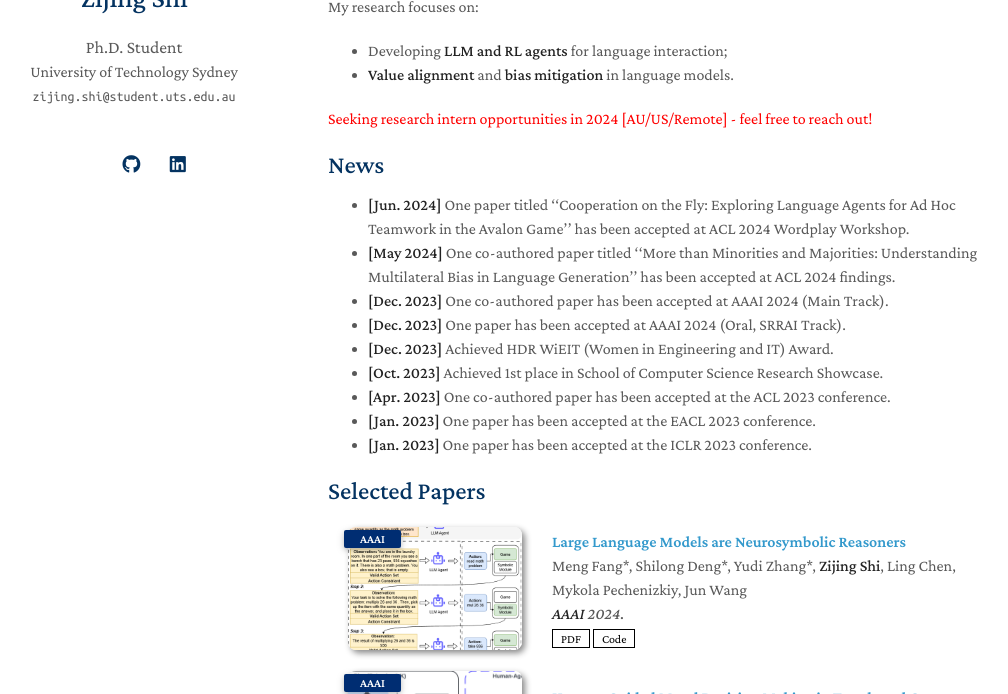
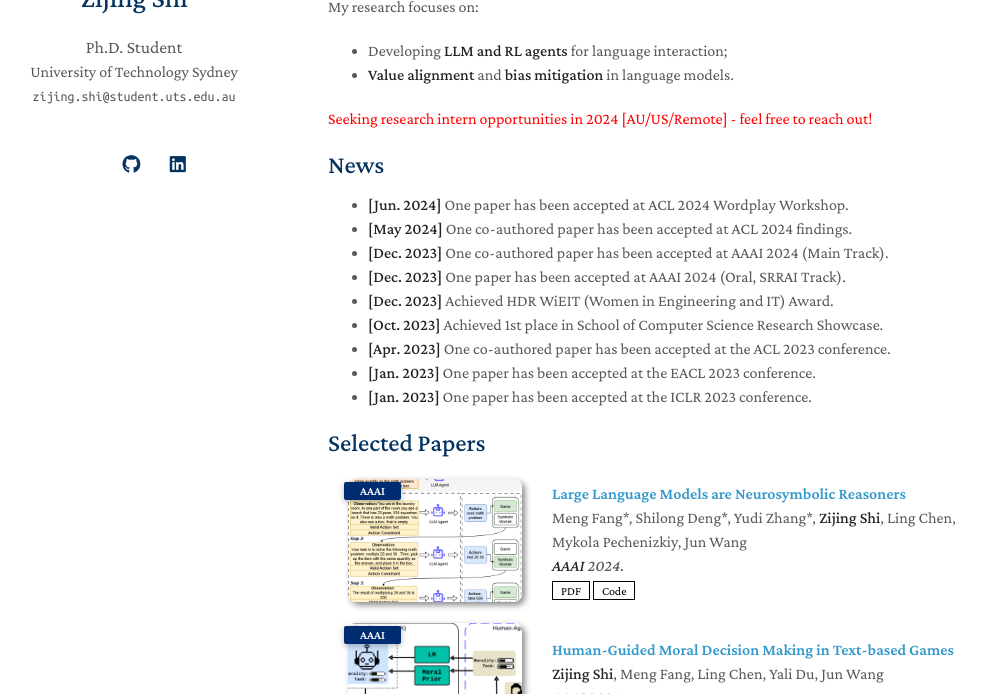
Before and after one commit to winni18/winni18.github.io, a Jekyll site: the page built from index.md, in a window 1280 px wide and 900 px high, cut to the strip 206-900 px from the top of the window. Shown: the whole strip, without its empty margins (142-1150 px from the left). Built offline with Jekyll 4.4.1, drawn with Linux system fonts in a browser that asks for light colours; nearby versions of some CDN libraries; a style sheet for code colours, icons or effects is not loaded; our own code applies the rules of GitHub Pages for plain Markdown files.

Commit message:
Update index.md

```diff
--- a/index.md
+++ b/index.md
@@ -17,8 +17,8 @@ My research focuses on:
 
 
 ## News
-- **[Jun. 2024]** One paper titled ''Cooperation on the Fly: Exploring Language Agents for Ad Hoc Teamwork in the Avalon Game'' has been accepted at ACL 2024 Wordplay Workshop.
-- **[May 2024]** One co-authored paper titled ''More than Minorities and Majorities: Understanding Multilateral Bias in Language Generation'' has been accepted at ACL 2024 findings.
+- **[Jun. 2024]** One paper has been accepted at ACL 2024 Wordplay Workshop.
+- **[May 2024]** One co-authored paper has been accepted at ACL 2024 findings.
 - **[Dec. 2023]** One co-authored paper has been accepted at AAAI 2024 (Main Track).
 - **[Dec. 2023]** One paper has been accepted at AAAI 2024 (Oral, SRRAI Track).
 - **[Dec. 2023]** Achieved HDR WiEIT (Women in Engineering and IT) Award.
```
